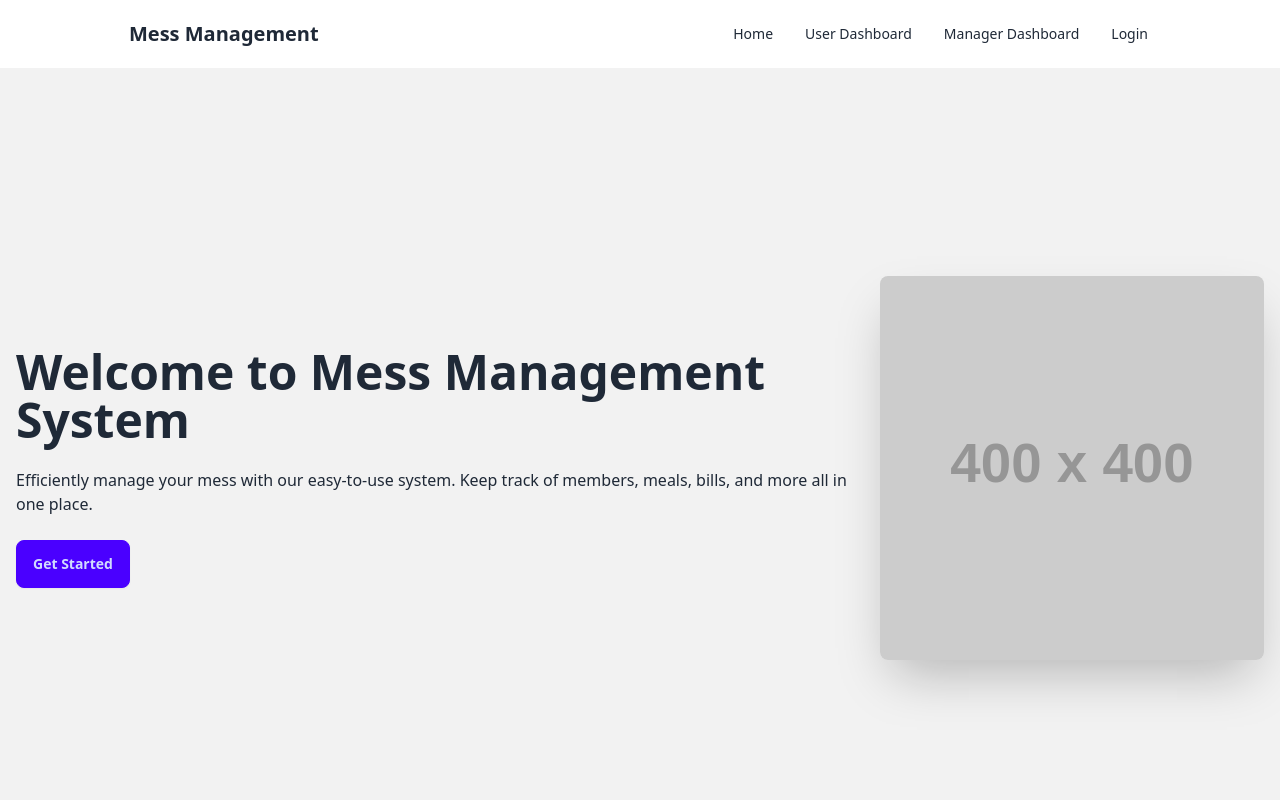
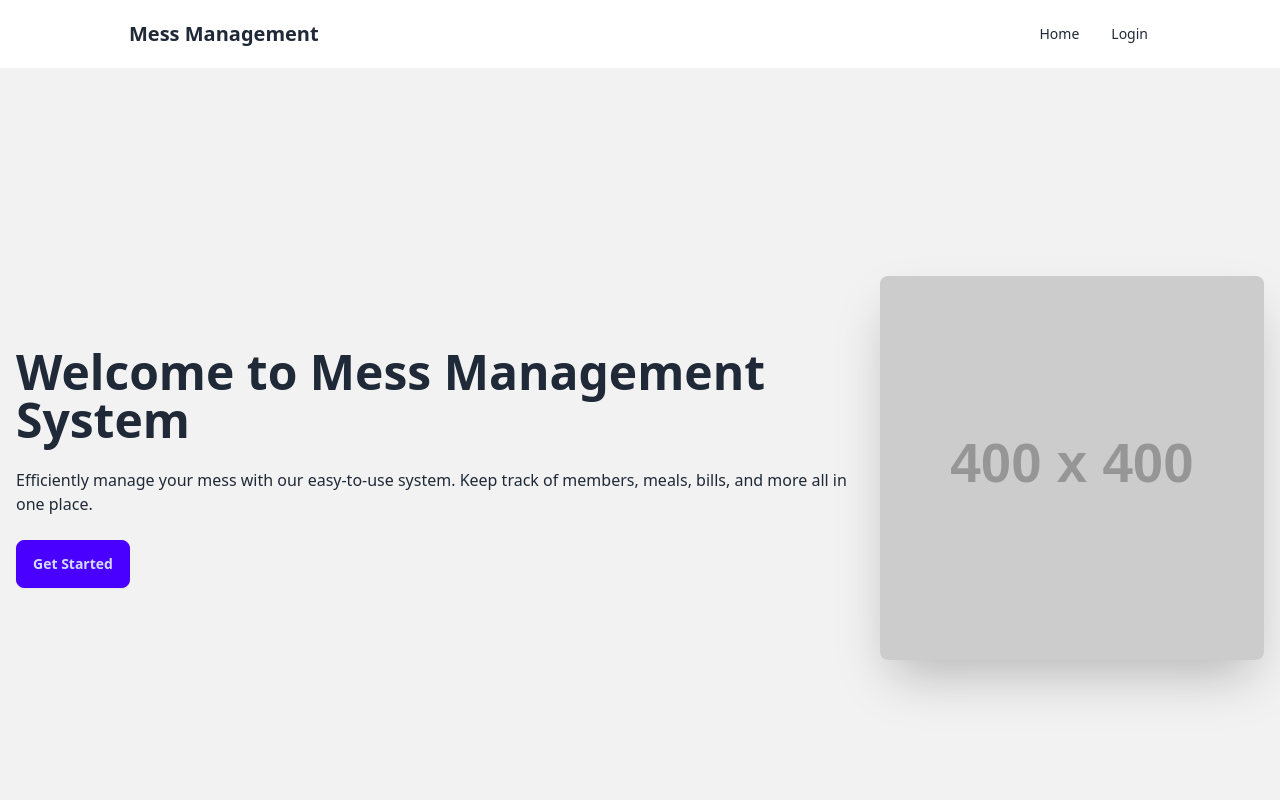
Before and after one commit to arnob-das/messManagementSystemFrontEnd, a React (Vite) app: page / in a window 1280 px wide. Shown: the top 800 px of the page. Built offline with nearby package versions, Linux system fonts and the light colour scheme.

Commit message:
nav menu are rendering based on role

```diff
--- a/src/Layout/Main/Navbar.jsx
+++ b/src/Layout/Main/Navbar.jsx
@@ -14,8 +14,12 @@ const Navbar = () => {
             <div className="navbar-end">
                 <ul className="menu menu-horizontal px-1 md:flex">
                     <li><Link to="/">Home</Link></li>
-                    <li><Link to="/user-dashboard">User Dashboard</Link></li>
-                    <li><Link to="/manager-dashboard">Manager Dashboard</Link></li>
+                    {
+                        user.isAuthenticated && (user.user.role === "user" || user.user.role === "manager") && <li><Link to="/user-dashboard">User Dashboard</Link></li>
+                    }
+                    {
+                        user.isAuthenticated && user.user.role === "manager" && <li><Link to="/manager-dashboard">Manager Dashboard</Link></li>
+                    }
                     {
                         user.isAuthenticated && user.user.email && <li><Link to="/profile">{user.user.fullName}</Link></li>
                     }
```
